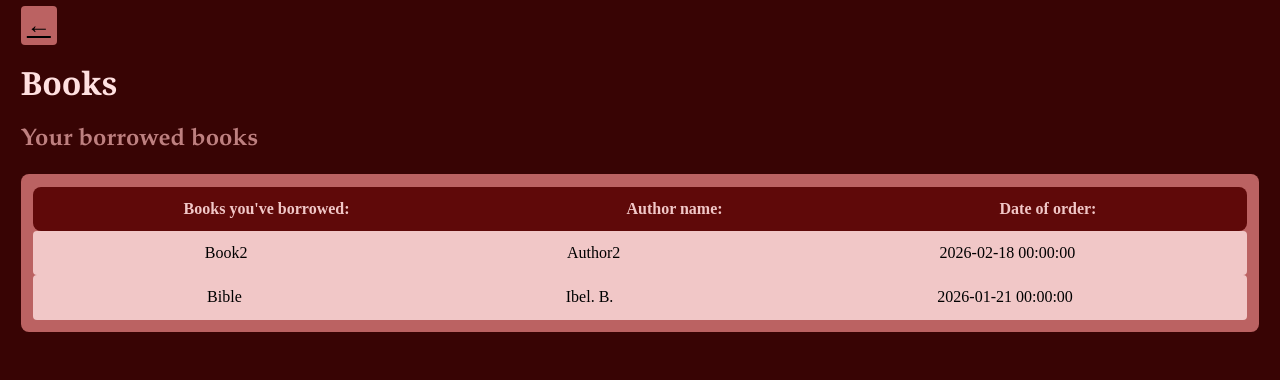
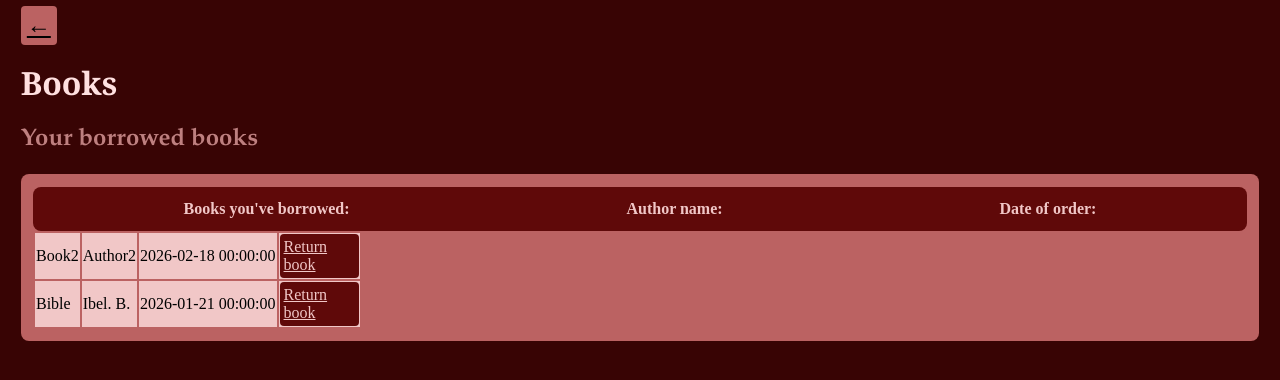
Before and after one commit to SD-Shar/library_db, a Flask app: page /login/browse_kunde/borrowed_kunde in a window 1280 px wide. Shown: the top 380 px of the page. Run offline with Flask 3, Linux system fonts and the light colour scheme; the visitor is signed in with stand-in values (Sample User, id 1); data comes from the database, SQL or seed files in the repository.

Commit message:
levering av bøker oppdatert

```diff
--- a/app.py
+++ b/app.py
@@ -120,7 +120,7 @@ def borrowed_kunde():
     mycursor = mydb.cursor()
 
     # (had to ask chatgpt for this part)
-    mycursor.execute("""SELECT b.bok_navn, b.bok_forfatter, be.tid_av_bestilling
+    mycursor.execute("""SELECT b.id, b.bok_navn, b.bok_forfatter, be.bok_id, be.tid_av_bestilling
                      FROM bestilling be
                      JOIN boker b ON be.bok_id = b.id WHERE be.bruker_id = %s ORDER BY be.tid_av_bestilling DESC""", (bruker_id,))
     borrowed_books = mycursor.fetchall()
@@ -147,6 +147,7 @@ def borrow_book(bok_id):
     mycursor.execute("INSERT INTO bestilling (bruker_id, bok_id) VALUES (%s, %s)", (bruker_id, bok_id)
     )
 
+    # ![15/3/26]
     mycursor.execute("UPDATE boker SET antall_boker = antall_boker -1 WHERE id = %s", (bok_id,))
     mydb.commit()
 
@@ -157,6 +158,28 @@ def borrow_book(bok_id):
     return redirect(url_for("borrowed_kunde"))
 
 
+# TILBAKE LEVERING
+@app.route('/login/browse_kunde/<int:bok_id>')
+def return_book(bok_id):
+
+    bruker_id = session['bruker_id']
+
+    mydb = get_connection()
+    mycursor = mydb.cursor()
+
+    # ![15/3/26]
+    mycursor.execute("DELETE FROM bestilling WHERE bruker_id = %s AND bok_id = %s LIMIT 1", (bruker_id, bok_id)
+    )
+
+    # ![15/3/26]
+    mycursor.execute("UPDATE boker SET antall_boker = antall_boker +1 WHERE id = %s", (bok_id,))
+    mydb.commit()
+
+    mycursor.close()
+    mydb.close()
+
+
+    return redirect(url_for("borrowed_kunde"))
 
 
 
@@ -205,6 +228,8 @@ def add_books_lib():
 
             name = request.form["bok_navn"]
             author = request.form["bok_forfatter"]
+
+            # ![15/3/26]
             copies = request.form["antall_boker"]
 
             mydb = get_connection()
--- a/static/style.css
+++ b/static/style.css
@@ -42,7 +42,6 @@ h3 {
 
 /* LOGIN OR SIGNUP */
 button {
-
     color: white;
 
     font-family: 'Garamond';
@@ -82,7 +81,7 @@ button {
     display: flex;
     justify-content: space-between;
     align-items: center;
-    background-color: rgb(190, 128, 128);
+    background-color: rgb(233, 167, 167);
     margin: 1%;
     padding: 1%;
     border-radius: 0.5vh;
@@ -97,10 +96,6 @@ table {
     border-radius: 1vh;
 }
 
-table>div {
-    display: flex;
-    justify-content: space-between;
-}
 
 #borrowBTN {
     background-color: rgb(95, 9, 9);
@@ -133,8 +128,8 @@ table>div {
 
 /* USER BORROWED PAGE */
 
-.UserBorrowed {
-    margin: 1%;
+.borrowed_books{
+   text-align: left;
 }
 
 .borrowedBOOKS {
@@ -148,15 +143,25 @@ table>div {
 }
 
 .borrowedUser {
-    display: flex;
-    justify-content: space-around;
-
+    white-space: preline;
     background-color: rgb(241, 199, 199);
-    padding: 1%;
+    padding: 5%;
 
     border-radius: 0.5vh;
 }
 
+
+.returnBTN{
+    background-color: rgb(95, 9, 9);
+    padding: 5%;
+    border-radius: 0.5vh;
+    border-right: 0;
+    border-top: 0;
+}
+
+.returnBTN>a{
+    color: rgb(241, 199, 199);
+}
 
 /* LIBRARIAN HOMEPAGE  */
 
@@ -214,6 +219,9 @@ table>div {
     color: rgb(95, 9, 9);
 }
 
+
+
+
 /* LIBRARIAN OVERVIEW (besitlling) */
 
 .LIBoverview {
--- a/templates/add_books_lib.html
+++ b/templates/add_books_lib.html
@@ -31,6 +31,9 @@
                 <label for="bok_forfatter">Authour's name:</label> <br>
                 <input type="text" id="bok_forfatter" name="bok_forfatter" required> <br> <br>
 
+                <label for="antall_boker">Number of copies:</label> <br>
+                <input type="text" id="antall_boker" name="antall_boker" required> <br><br>
+
                 <button class="ADD_BOOK" type="submit">Add new book to library</button>
 
             </form>
--- a/templates/borrowed_kunde.html
+++ b/templates/borrowed_kunde.html
@@ -28,13 +28,25 @@
                     <th>Books you've borrowed:</th>
                     <th>Author name:</th>
                     <th>Date of order:</th>
+
                 </tr>
 
                 {% for c in borrowed_books %}
                 <tr class="borrowedUser">
-                <td>{{ c[0] }}</td>
                     <td>{{ c[1] }}</td>
                     <td>{{ c[2] }}</td>
+                    <td>{{ c[4] }}</td>
+                    <td>
+
+                        <div class="returnBTN" id="returnBTN">
+                            <a href="{{ url_for('return_book', bok_id=c[0]) }}"
+                                onclick="return confirm('Return this book? {{ c[1] }} by {{ c[2] }} ');">Return
+                                book</a>
+
+                        </div>
+                    </td>
+
+
                 </tr>
 
                 {% endfor %}
```
Lines whose indentation alone changed are shown as unchanged.
